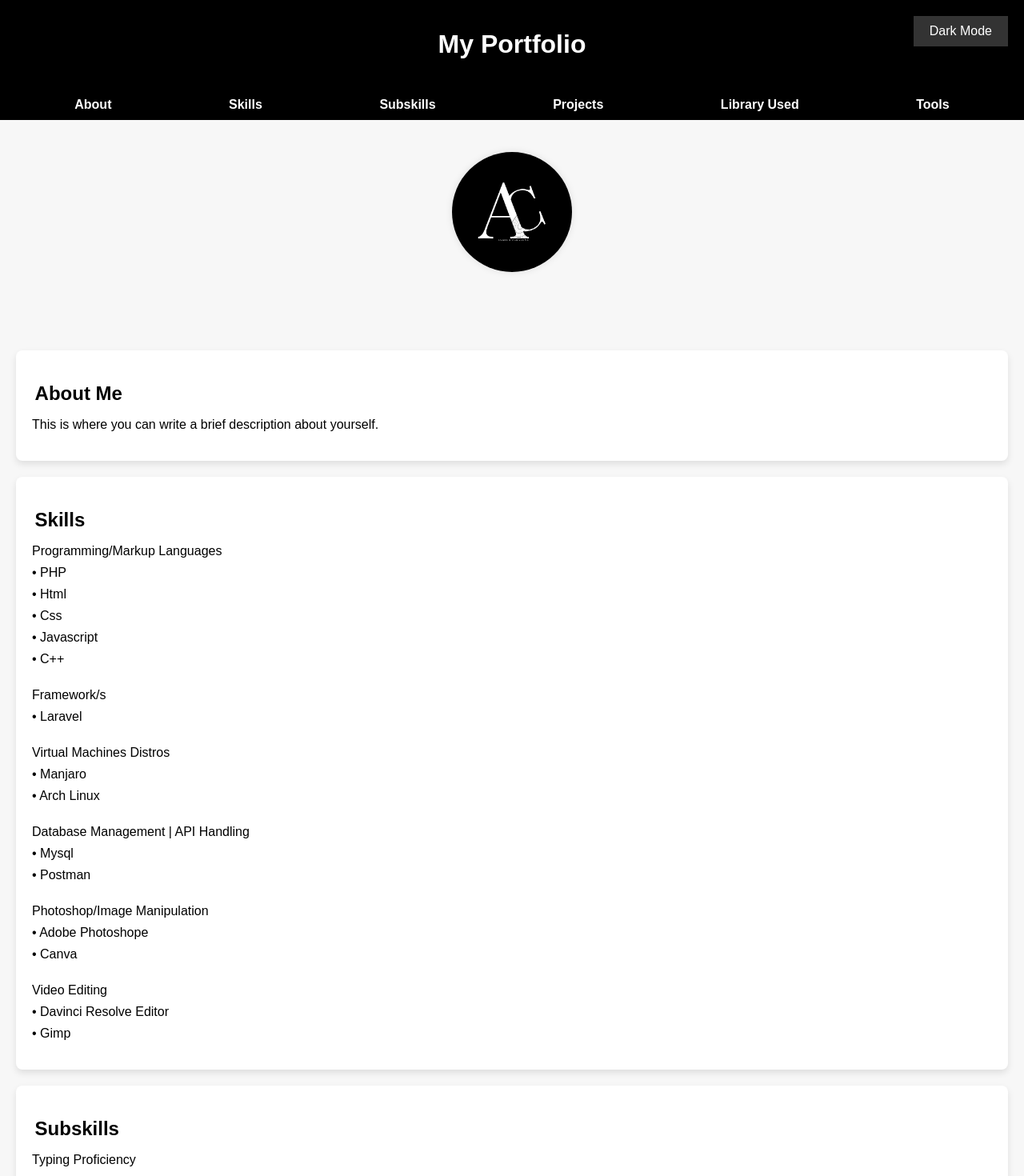
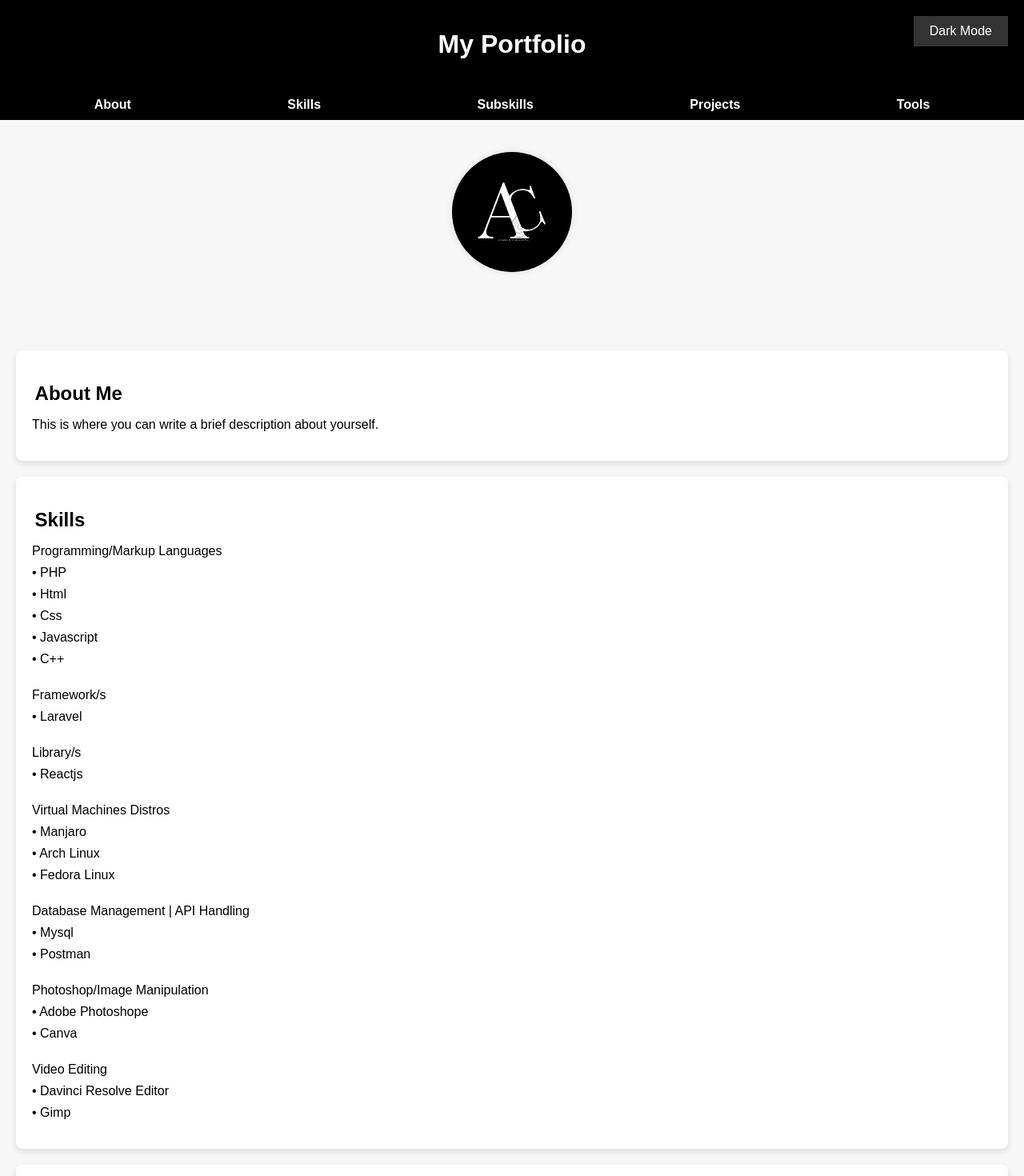
Before and after one commit to JGELLO/React-Development, a React (Create React App) app: page / in a window 1280 px wide. Shown: the top 1470 px of the page at 80% size. Built offline with nearby package versions, Linux system fonts and the light colour scheme.

Commit message:
minor update

```diff
--- a/src/App.js
+++ b/src/App.js
@@ -10,7 +10,6 @@ import Projects from './Projects';
 import Skills from './Skills';
 import Subskills from './Subskills';
 import Contact from './Contact';
-import Library from './Library';
 import Tools from './Tools';
 import Footer from './Footer'; // Import Footer component
 // import ThreeScene from './ThreeScene';
@@ -88,9 +87,6 @@ const App = () => {
           <Element name="tools">
             <Tools />
           </Element>
-          <Element name="library">
-            <Library />
-          </Element>
           {/* Add more sections as needed */}
 
           <Contact />
--- a/src/Library.js
+++ /dev/null
@@ -1,16 +0,0 @@
-import React from 'react';
-
-const Library = () => {
-  return (
-    <section className="library">
-      <h2>Library</h2>
-      <ul>
-
-          <li>ReactJS</li>
-
-      </ul>
-    </section>
-  );
-};
-
-export default Library;
--- a/src/Navigation.js
+++ b/src/Navigation.js
@@ -9,7 +9,6 @@ const Navigation = () => {
         <li><Link to="skills" smooth={true} duration={500}>Skills</Link></li>
         <li><Link to="subskills" smooth={true} duration={500}>Subskills</Link></li>
         <li><Link to="projects" smooth={true} duration={500}>Projects</Link></li>
-        <li><Link to="library" smooth={true} duration={500}>Library Used</Link></li>
         <li><Link to="tools" smooth={true} duration={500}>Tools</Link></li>
         {/* Add more navigation links as needed */}
       </ul>
--- a/src/Skills.js
+++ b/src/Skills.js
@@ -16,9 +16,13 @@ const Skills = () => {
           <li>Framework/s</li>
           <li>• Laravel</li>
           <br></br>
+          <li>Library/s</li>
+          <li>• Reactjs</li>
+          <br></br>
           <li>Virtual Machines Distros</li>
           <li>• Manjaro</li>
           <li>• Arch Linux</li>
+          <li>• Fedora Linux</li>
           <br></br>
           <li>Database Management | API Handling</li>
           <li>• Mysql</li>
```
